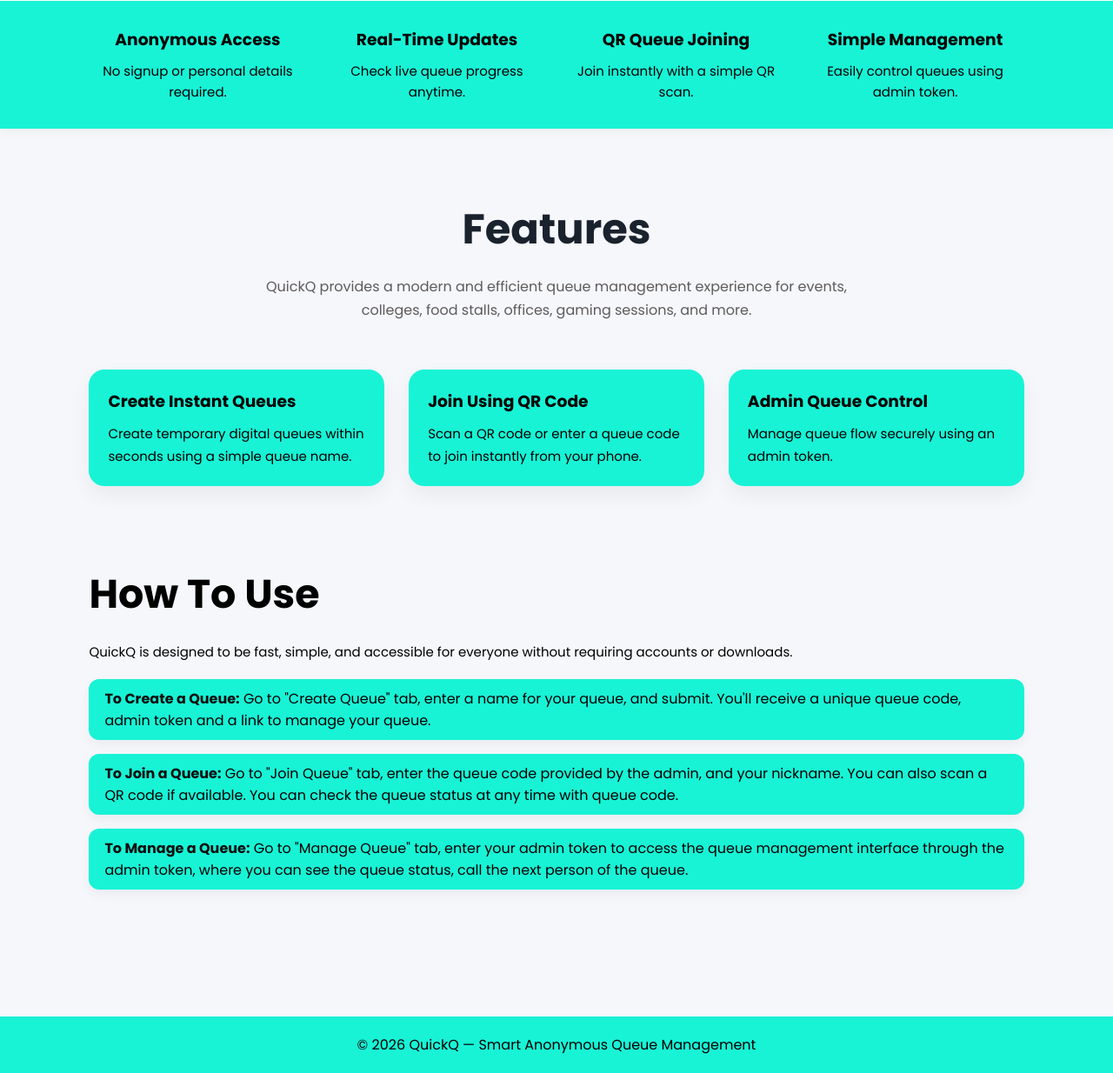
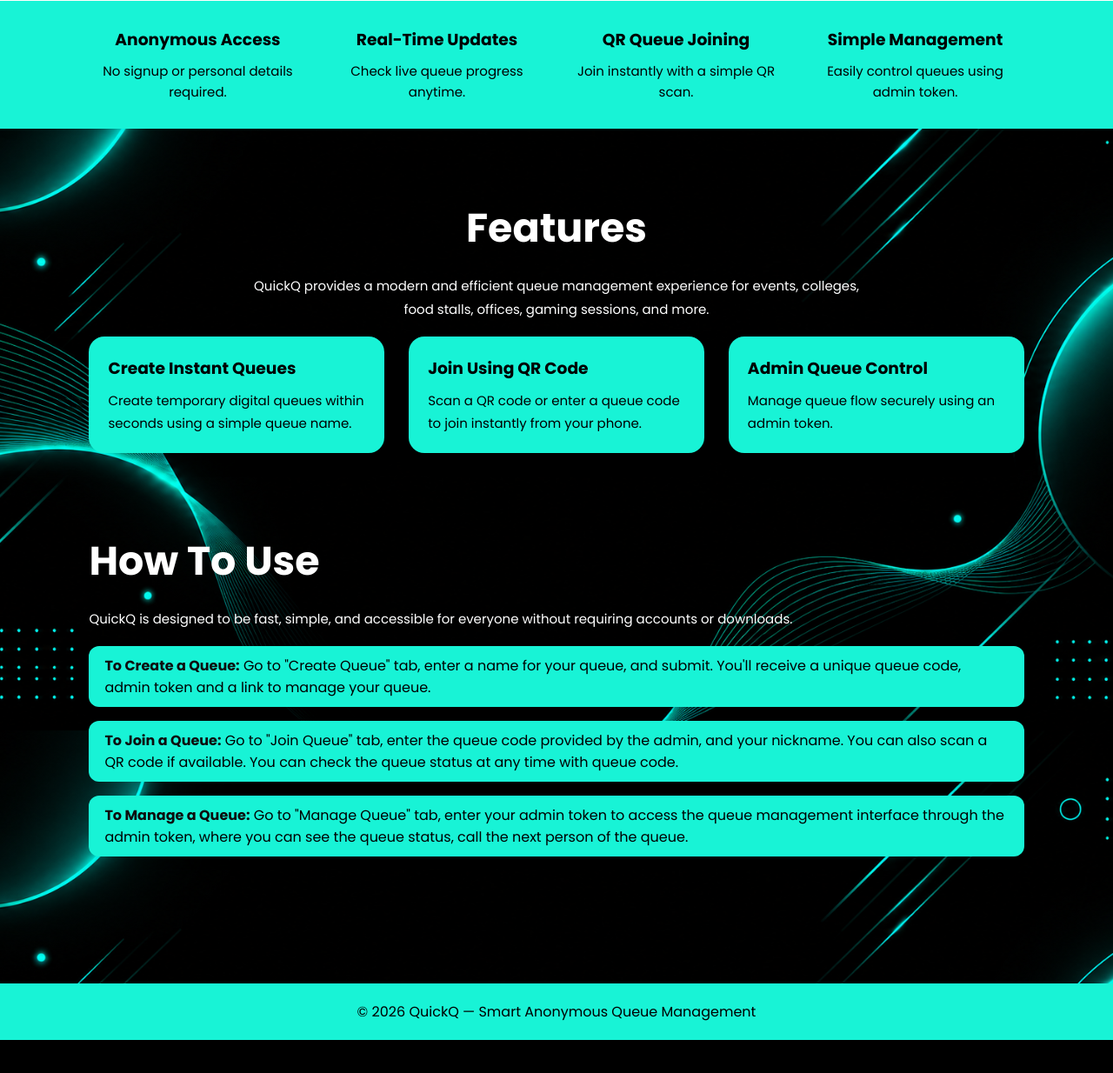
Before and after one commit to bashita/QuickQ-, a Flask app: page / in a window 1280 px wide. Shown: the part 760-1994 px from the top of the page at 87% size. After the commit the page ends 1956 px from the top, so only its background shows below. Run offline with Flask 3, Linux system fonts and the light colour scheme.

Commit message:
Enhance styling and update text color in home.html

```diff
--- a/templates/home.html
+++ b/templates/home.html
@@ -19,6 +19,11 @@
             background: #f5f7fb;
             color: #000000;
             min-height: 100vh;
+            background-image: url('static/images/image3.png');
+            background-repeat: no-repeat;
+            background-size: cover;
+            background-position: center;
+            background-attachment: fixed;
         }
         /* NAVBAR */
         .site-header {
@@ -147,6 +152,18 @@
         .feature-card:hover {
             transform: translateY(-5px);
         }
+        .section-title {
+            font-size: 46px;
+            margin-bottom: 18px;
+            color: #ffffff;
+        }
+        .section-subtitle {
+            color: #ffffff;
+            line-height: 1.8;
+            margin-bottom: 18px;
+            width:100%;
+            font-size: 15px;
+        }
         .feature-content {
             padding: 22px;
         }
@@ -163,9 +180,7 @@
         .how-section {
             margin-top: 90px;
             align-items: center;
-        }
-        .how-content{
-            width: 100%;
+            color:#ffffff
         }
         .how-content h2 {
             font-size: 46px;
@@ -185,6 +200,7 @@
             border-radius: 12px;
             margin-bottom: 16px;
             box-shadow: 0 5px 14px rgba(0,0,0,0.05);
+            color:#000000;
         }
         .step strong {
             color: #0d0d0e;
@@ -282,6 +298,7 @@
             font-size:16px;
         }
     }
+
     </style>
     </head>
     <body>
@@ -373,8 +390,10 @@
         <div class="how-section">
             <div class="how-content">
                 <h2>How To Use</h2>
-                <p>QuickQ is designed to be fast, simple, and accessible
-                    for everyone without requiring accounts or downloads.</p>
+                <p style="color: #ffffff;">
+                    QuickQ is designed to be fast, simple, and accessible
+                    for everyone without requiring accounts or downloads.
+                </p>
                 <div class="step">
                     <strong>To Create a Queue:</strong>
                     Go to "Create Queue" tab, enter a name for your queue, and submit. You'll receive a unique queue code, admin token and a link to manage your queue.
```
